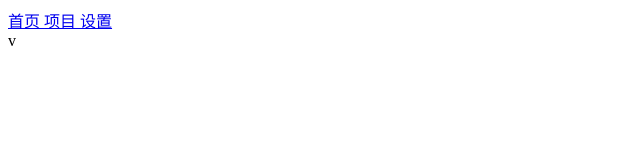
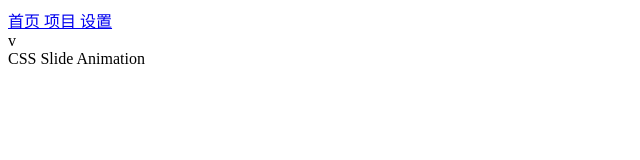
Before and after one commit to manabu-repo/prenuxt, a Nuxt app: page /css in a window 1280 px wide. Before the commit this address had no page. Shown: the top 160 px of the page, without its empty margins (0-640 px from the left). Built offline with nearby package versions, Linux system fonts and the light colour scheme.

Commit message:
:tada: feat: add slide animation

```diff
--- /dev/null
+++ b/app/pages/css/index.vue
@@ -0,0 +1,38 @@
+<template>
+  <div class="slide-animation text-red">CSS Slide Animation</div>
+</template>
+
+
+<style lang="scss" scoped>
+.slide-animation {
+  @apply relative overflow-hidden;
+
+  &::before {
+    content: '';
+    position: absolute;
+    left: -100%;
+    width: 20%;
+    height: 100%;
+    background: linear-gradient(
+      45deg,
+      transparent,
+      rgba(255, 255, 255, 0.4),
+      transparent
+    );
+    transform: rotate(110deg);
+    animation: slide 5s infinite;
+  }
+}
+
+@keyframes slide {
+  0% {
+    left: -100%;
+  }
+  50% {
+    left: 100%;
+  }
+  100% {
+    left: 100%;
+  }
+}
+</style>
```
